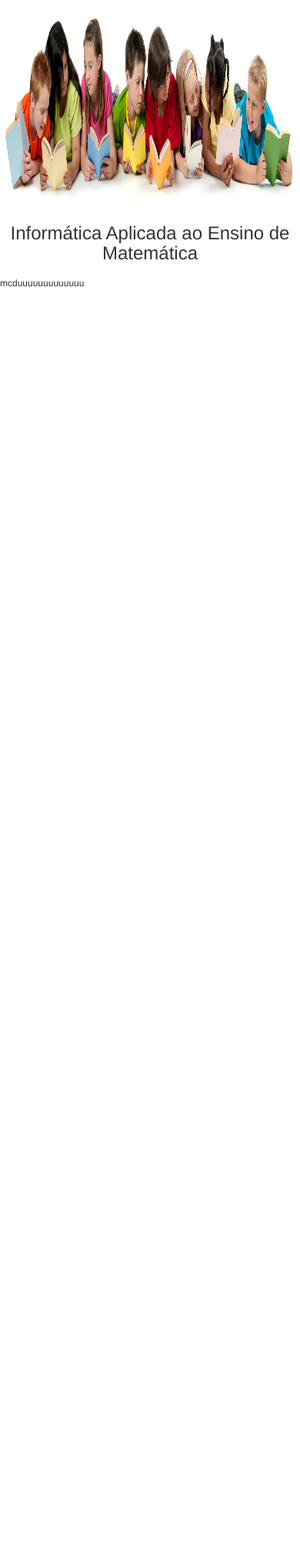
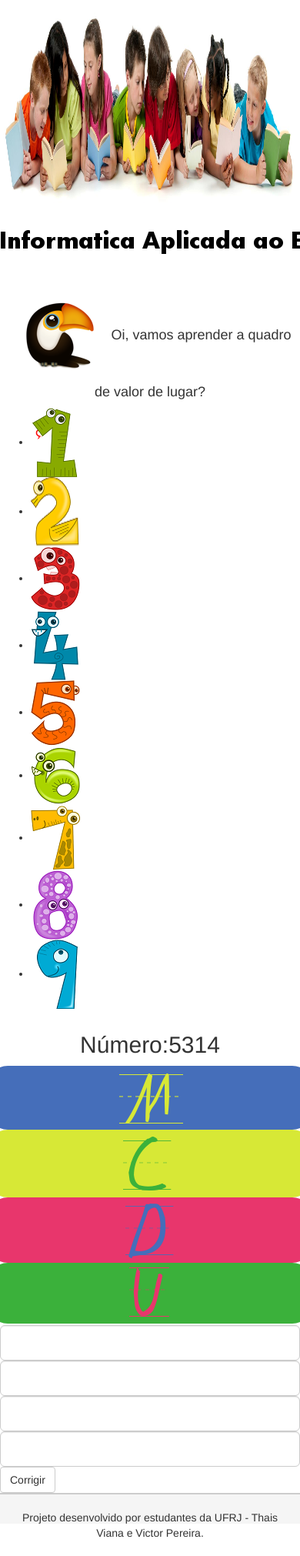
Before and after one commit to thaisviana/infomath, a Django app: page /matematica/mcdu/ in a window 390 px wide; the page is wider, and only the part inside the window is pictured. Shown: that part at 77% size. Before the commit the page ends 373 px from the top of that part, so only its background shows below. Run offline with Django 3.2, Linux system fonts and the light colour scheme; some libraries are stand-ins or nearby versions.

Commit message:
muito tempo sem commit né

```diff
--- /dev/null
+++ b/matematica/static/css/infomat.css
@@ -0,0 +1,28 @@
+html { position: relative; min-height: 100%; }
+body {
+  /* Margin bottom by footer height */
+  margin-bottom: 40px !important;
+
+}
+
+#footer {
+  position: absolute;
+  bottom: 0;
+  width: 100%;
+  height: 40px;
+  /* Set the fixed height of the footer here */
+  background-color: #f5f5f5;
+  border-top: 2px solid #CCC;
+}
+
+.border-left{
+	border-style: solid;
+    border-left: thick double #ff0000;
+}
+
+.footer-inner { padding: 20px; }
+.footer-inner .sponsors { float: right; }
+.footer-inner .sponsors > div { margin-left: 10px; }
+.footer-inner .sponsors img { max-height: 70px; }
+.footer-inner .description { margin-top: 20px; float: left; }
+.footer-inner .trademark { font-size: 22px; }
--- a/matematica/static/js/infomat.js
+++ b/matematica/static/js/infomat.js
@@ -2,6 +2,31 @@ $(function() {
 	var n1 =0;
 	var n2=0;
 	var resultado_correto =0;
+
+	$("#numero").html("<h2 style='text-align: center;'> Número:"+(Math.floor(Math.random() * 9999) + 1)+"</h2>");
+
+	$("#corrigir").click(function() {
+		var mensagem ="";
+		var milhar = $("#M").val() *100;
+		var centena = $("#C").val() *10;
+		var dezena = $("#D").val() *1;
+		var unidade = $("#U").val();
+		var result = milhar+centena+dezena+unidade;
+		alert(result);
+		if($("#numero").text() == result){
+			mensagem = "<h3 style='text-align: center;'>Acertou!</h3>";
+			$("#numero").html("<h2 style='text-align: center;'>"+(Math.floor(Math.random() * 9999) + 1)+"</h2>");
+		}else{
+			mensagem = "<h3 style='text-align: center;'>Resposta errada!</h3>";
+		}
+		$("#M").val("");
+		$("#C").val("");
+		$("#D").val("");
+		$("#U").val("");
+		$("#mensagem").append(mensagem);
+		$("#mensagem").children().fadeOut("xslow");
+	});
+
 
 	$('#vis_content').hide();
 	$('#r_abs').hide();
@@ -32,20 +57,20 @@ $(function() {
 function calcular_vis() {
 	var v1= $("#n1_vis").data( "role" );
 	var v2 = $("#n2_vis").data( "role" );
+	var mensagem ="";
 	if($("#v_resultado").val() == (v1+v2)){
-		$("#mensagem").append("<div>Acertou</div>");
-		$("#mensagem").children().fadeOut("slow");
+		mensagem ="<div>Acertou!</div>";
 		$("#op_vis").remove();
 		$("#n1_vis").remove();
 		$("#n2_vis").remove();
 		$("#borda_vis").remove();
-		$("#v_resultado").val("");
 		carregar_vis()
 	}else{
-		$("#v_resultado").val("");
-		$("#mensagem").append("<div>Errado</div>");
-		$("#mensagem").children().fadeOut("slow");
+		mensagem ="<div>Resposta Errada</div>";
 	}
+	$("#v_resultado").val("");
+		$("#mensagem").append(mensagem);
+		$("#mensagem").children().fadeOut("xslow");
 
 }
 function carregar_vis() {
@@ -70,47 +95,50 @@ function carregar_vis() {
 function calcular_abs() {
 	var v1= $("#n1_abs").data( "role" );
 	var v2 = $("#n2_abs").data( "role" );
+	var mensagem ="";
 	if($("#a_resultado").val() == (v1+v2)){
-		$("#mensagem").append("<div>Acertou</div>");
+		mensagem = "<div>Acertou</div>";
 		$("#n1_abs").remove();
 		$("#n2_abs").remove();
 		$("#op_a").remove();
-		$("#borda_abs").remove();
-		$("#a_resultado").val("");
+		$("#borda_abs4").remove();$("#borda_abs").remove();$("#borda_abs3").remove();
 		carregar_abs()
-		$("#mensagem").children().fadeOut("slow");
 	}else{
-		$("#a_resultado").val("");
-		$("#mensagem").append("<div>Errado</div>");
-		$("#mensagem").children().fadeOut("slow");
+		mensagem = "<div>Resposta Errada</div>";
 	}
-
+     $("#a_resultado").val("");
+		$("#mensagem").append(mensagem);
+		$("#mensagem").children().fadeOut("xslow");
 }
 
 
 function carregar_abs() {
      	var img1="";
 		var img ="";
-		n1 = Math.floor(Math.random() * 10) + 1;
-		n2 = Math.floor(Math.random() * 10) + 1;
-
-		img1 = "<img src='/static/img/numbers/"+n1+".png' />";
-		img = "<img src='/static/img/numbers/"+n2+".png' />";
-		if(n1==10){
-			img1 = "<img src='/static/img/numbers/1.png' /><img src='/static/img/numbers/0.png' />";
+		u1 = Math.floor(Math.random() * 9) + 1;
+		u2 = Math.floor(Math.random() * 9) + 1;
+		d2 = Math.floor(Math.random() * 9) + 1;
+		d1 = Math.floor(Math.random() * 9) + 1;
+		img1 = "<img  src='/static/img/numbers/"+d1+".png' /><img  class='border-left' ' src='/static/img/numbers/"+u1+".png' />";
+		img = "<img src='/static/img/numbers/"+d2+".png' /><img class='border-left' src='/static/img/numbers/"+u2+".png' />";
+		/*if(n1==10){
+			img1 = "<img src='/static/img/numbers/1.png' /><img src='/static/img/numbers/0.png' /><img src='/static/img/numbers/1.png' /><img src='/static/img/numbers/0.png' />";
 			if(n2!=10)
-				img = "<img src='/static/img/numbers/0.png' /><img src='/static/img/numbers/"+n2+".png' />";
+				img = "<img src='/static/img/numbers/0.png' /><img src='/static/img/numbers/"+d2+".png' /><img src='/static/img/numbers/0.png' /><img src='/static/img/numbers/"+u2+".png' />";
 		}
 		if(n2==10){
 			if(n1!=10)
-				img1 = "<img src='/static/img/numbers/0.png' /><img src='/static/img/numbers/"+n1+".png' />";
-			img = "<img src='/static/img/numbers/1.png' /><img src='/static/img/numbers/0.png' />";
-		}
-
-		var div_borda = "<div class='col-md-2' id='borda_abs'></div>";
+				img1 = "<img src='/static/img/numbers/0.png' /><img src='/static/img/numbers/"+d1+".png' /><img src='/static/img/numbers/0.png' /><img src='/static/img/numbers/"+u1+".png' />";
+			img = "<img src='/static/img/numbers/1.png' /><img src='/static/img/numbers/0.png' /><img src='/static/img/numbers/1.png' /><img src='/static/img/numbers/0.png' />";
+		}*/
+		var n1 = (d1*10) +u1;
+		var n2 = (d2*10) +u2;
+		var div_borda = "<div class='col-md-1' id='borda_abs'></div>";
+		var div_borda4 = "<div class='col-md-3' id='borda_abs4'></div>";
+		var div_borda3 = "<div class='col-md-1' id='borda_abs3'></div>";
 		var div_n1 = "<div  id='n1_abs' data-role='"+n1+"''> "+img1+"</div>";
-		var div_n2 = "<div class='col-md-3'  id='n2_abs' data-role='"+n2+"'> "+img+"</div>";
+		var div_n2 = "<div class='col-md-3'   id='n2_abs' data-role='"+n2+"'> "+img+"</div>";
 		var div_op = "<div class='col-md-2' id='op_a' style='text-align: center;'> <h1>+</h1></div>";
 
-		$("#r_abs").before(div_borda+ div_n1+div_op+div_n2);
+		$("#r_abs").before(div_borda4+div_n1+div_borda3+div_op+div_n2+div_borda);
 }
--- a/matematica/templates/main_template.html
+++ b/matematica/templates/main_template.html
@@ -8,7 +8,7 @@
 		<script type="text/javascript">
 			var STATIC_URL = '{{ STATIC_URL }}';
 		</script>
-
+		<link rel="stylesheet" href="{{ STATIC_URL }}css/infomat.css">
 		<script src="{{ STATIC_URL }}js/infomat.js"></script>
 		<a href="/matematica"><img width ="100%"  height="270" src="{{STATIC_URL}}img/kids.jpg"/>    </a>
 		<title>InfoMat</title>
@@ -18,12 +18,17 @@
 
 	<div>
 	<ul class="nav nav-tabs nav-justified">
-			<li class="active"><h3 style="text-align: center;" >Informática Aplicada ao Ensino de Matemática</h3></li>
+			<li class="active"><h3 style="text-align: center;" ><img src="{{STATIC_URL}}img/iaem.png"/></h3></li>
 
 	</ul>
 	</div>
 	<div>{% block content %}{% endblock %}</div>
 
+<div id="footer">
+	<div class="footer-inner">
+		<div style="text-align: center;">Projeto desenvolvido por estudantes da UFRJ - Thais Viana e Victor Pereira.</div>
+	</div>
+</div>
 
 
 
--- a/matematica/templates/mcdu.html
+++ b/matematica/templates/mcdu.html
@@ -1,6 +1,58 @@
 {% extends "index.html" %}
 {% block content %}
 
-<h6>mcduuuuuuuuuuuuu</h6>
+<div class="row">
+&nbsp
+ </div>
+	<div>
+   <h4 style="text-align: center;" >
+		<img src="{{STATIC_URL}}img/tucano.png"/>
+		Oi, vamos aprender a quadro de valor de lugar?
+		<div id="mensagem">
+		</div>
+    </h4>
+</div>
+
+
+ <div class="row" >
+	<div  class="col-md-2" #id="numeros_todos">
+		<ul>
+			<li><img src="{{ STATIC_URL }}img/numbers/1.png"/></li>
+			<li><img src="{{ STATIC_URL }}img/numbers/2.png"/></li>
+			<li><img src="{{ STATIC_URL }}img/numbers/3.png"/></li>
+			<li><img src="{{ STATIC_URL }}img/numbers/4.png"/></li>
+			<li><img src="{{ STATIC_URL }}img/numbers/5.png"/></li>
+			<li><img src="{{ STATIC_URL }}img/numbers/6.png"/></li>
+			<li><img src="{{ STATIC_URL }}img/numbers/7.png"/></li>
+			<li><img src="{{ STATIC_URL }}img/numbers/8.png"/></li>
+			<li><img src="{{ STATIC_URL }}img/numbers/9.png"/></li>
+
+		</ul>
+	</div>
+	  <div class="col-md-10" #id="content">
+
+		 <div class="row" id="numero">
+
+		 </div>
+
+		<div class="row">
+			<div class="col-md-2" ></div>
+		  <div class="col-md-2" style="text-align: center;  border-radius: 25px;  border: 2px solid #456eba; background: #456eba;"><img src="{{STATIC_URL}}img/m.png"/></div>
+		  <div class="col-md-2" style="text-align: center;  border-radius: 25px;  border: 2px solid #d7e836; background: #d7e836;"><img src="{{STATIC_URL}}img/c.png"/></div>
+		  <div class="col-md-2" style="text-align: center;  border-radius: 25px;  border: 2px solid #e8366c; background: #e8366c;"><img src="{{STATIC_URL}}img/d.png"/></div>
+		  <div class="col-md-2" style="text-align: center;  border-radius: 25px;  border: 2px solid #3bb13b; background: #3bb13b;"><img src="{{STATIC_URL}}img/u.png"/></div>
+		  <div class="col-md-2" ></div>
+
+		</div>
+		<div class="row">
+		  <div class="col-md-2" ></div>
+		  <div class="col-md-2"><input style="text-align: center;" type='text' id='M' class='form-control input-lg'></div>
+		  <div class="col-md-2"><input style="text-align: center;" type='text' id='C' class='form-control input-lg'></div>
+		  <div class="col-md-2"><input style="text-align: center;" type='text' id='D' class='form-control input-lg'></div>
+		  <div class="col-md-2"><input style="text-align: center;" type='text' id='U' class='form-control input-lg'></div>
+		  <div class="col-md-2" ><input type='button' id='corrigir' class='btn btn-default' value='Corrigir'></div>
+		</div>
+	</div>
+ </div>
 
 {% endblock %}
```
Also changed, not shown: matematica/templates/add.html (+11 -9 lines), matematica/static/img/abs.PNG (added), matematica/static/img/c.PNG (added), matematica/static/img/d.PNG (added), matematica/static/img/iaem.PNG (added), matematica/static/img/m.PNG (added), matematica/static/img/rep.PNG (added), matematica/static/img/u.PNG (added), matematica/static/img/vis.PNG (added).
